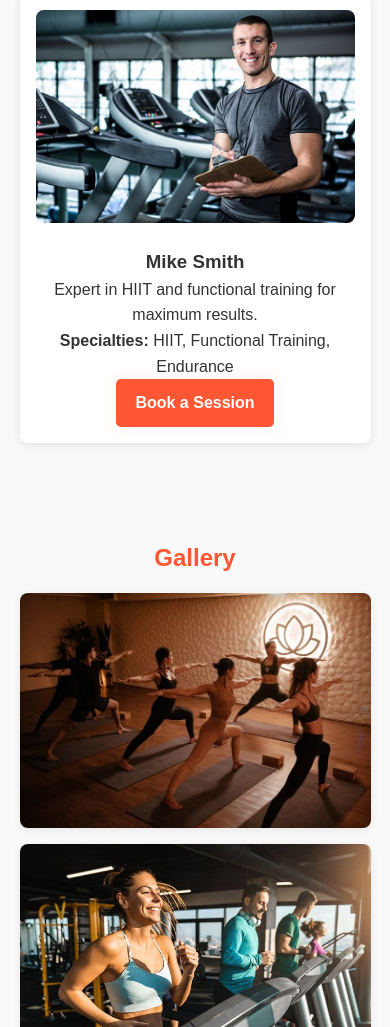
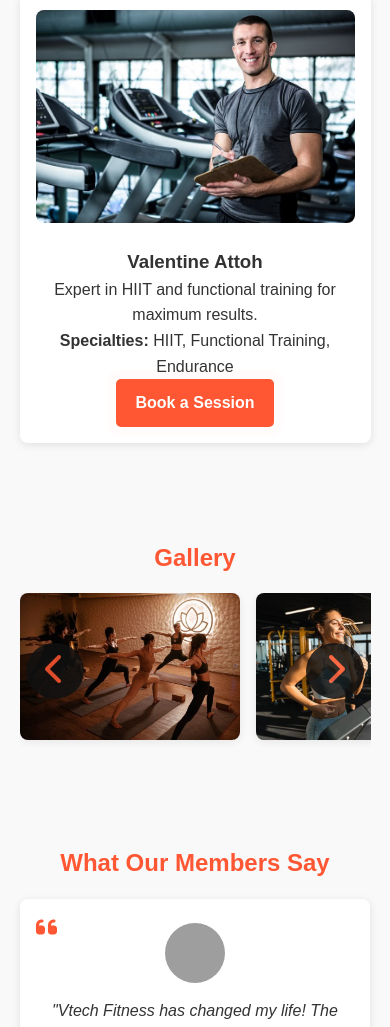
Before and after one commit to Attohval/Gym-Fitness, a plain HTML site: page index.html in a window 390 px wide. Shown: the part 2938-3965 px from the top of the page. Drawn offline with Linux system fonts and the light colour scheme; grey boxes are pictures that could not be loaded.

Commit message:
Updated galary slide for mobile view

```diff
--- a/index.html
+++ b/index.html
@@ -58,6 +58,7 @@
         <a href="#" title="YouTube"><i class="fa-brands fa-square-youtube"></i></a>
     </div>
 
+    <!-- Classes we offer -->
     <section id="classes">
         <h2>Our Classes</h2>
         <div class="grid">
@@ -122,35 +123,40 @@
         </div>
     </section>
 
+    <!-- Meet our trainers  -->
     <section id="trainers">
         <h2>Meet Our Trainers</h2>
         <div class="grid">
             <div class="card">
                 <img src="images/imagesTrainer 1.jpeg" alt="Trainer 1">
-                <h3>John Doe</h3>
+                <h3>Valentine Attoh</h3>
                 <p>Certified personal trainer with 10 years of experience in bodybuilding.</p>
                 <p><strong>Specialties:</strong> Bodybuilding, Nutrition, Weight Loss</p>
                 <a href="#contact" class="btn cta">Book a Session</a>
             </div>
             <div class="card">
                 <img src="images/imagesTrainer 2.jpeg" alt="Trainer 2">
-                <h3>Sarah Lee</h3>
+                <h3>Valentine Attoh</h3>
                 <p>Specialist in yoga and pilates for mind and body balance.</p>
                 <p><strong>Specialties:</strong> Yoga, Pilates, Flexibility</p>
                 <a href="#contact" class="btn cta">Book a Session</a>
             </div>
             <div class="card">
                 <img src="images/imagesTrainer 3.jpeg" alt="Trainer 3">
-                <h3>Mike Smith</h3>
+                <h3>Valentine Attoh</h3>
                 <p>Expert in HIIT and functional training for maximum results.</p>
                 <p><strong>Specialties:</strong> HIIT, Functional Training, Endurance</p>
                 <a href="#contact" class="btn cta">Book a Session</a>
             </div>
         </div>
     </section>
+
+    <!-- Gym gallary -->
     <section id="gallery">
         <h2>Gallery</h2>
-        <div class="gallery">
+        <div class="gallery-slider-wrapper">
+            <button class="gallery-arrow left" aria-label="Scroll left"><i class="fas fa-chevron-left"></i></button>
+            <div class="gallery gallery-slider">
                 <img src="images/Yoga _Class.jpeg" alt="Yoga Class">
                 <img src="images/Cardio_Class.jpeg" alt="Cardio Class">
                 <img src="images/Strength Training.jpeg" alt="Strength Training">
@@ -163,6 +169,8 @@
                 <img src="images/imagesTrainer 1.jpeg" alt="Trainer 1">
                 <img src="images/imagesTrainer 2.jpeg" alt="Trainer 2">
                 <img src="images/imagesTrainer 3.jpeg" alt="Trainer 3">
+            </div>
+            <button class="gallery-arrow right" aria-label="Scroll right"><i class="fas fa-chevron-right"></i></button>
         </div>
     </section>
 
@@ -325,12 +333,12 @@ themeToggle.addEventListener('click', () => {
     const isDark = document.body.classList.contains('dark-mode');
     setTheme(isDark ? 'light' : 'dark');
 });
-// On load, set theme from localStorage or system preference
+// On load, set theme from localStorage or default to light mode
 const savedTheme = localStorage.getItem('theme');
 if (savedTheme) {
     setTheme(savedTheme);
-} else if (window.matchMedia && window.matchMedia('(prefers-color-scheme: dark)').matches) {
-    setTheme('dark');
+} else {
+    setTheme('light');
 }
 
 // Contact form validation and feedback
@@ -352,8 +360,21 @@ function validateForm(event) {
     event.target.reset();
     return false;
 }
+
+// Gallery slider for mobile
+const gallery = document.querySelector('.gallery-slider');
+const leftBtn = document.querySelector('.gallery-arrow.left');
+const rightBtn = document.querySelector('.gallery-arrow.right');
+function scrollGallery(direction) {
+    if (!gallery) return;
+    const scrollAmount = gallery.offsetWidth * 0.7;
+    gallery.scrollBy({ left: direction * scrollAmount, behavior: 'smooth' });
+}
+if (leftBtn && rightBtn && gallery) {
+    leftBtn.addEventListener('click', () => scrollGallery(-1));
+    rightBtn.addEventListener('click', () => scrollGallery(1));
+}
 </script>
-</html>
 
 </body>
 </html>
--- a/style.css
+++ b/style.css
@@ -203,7 +203,6 @@ footer {
     display: grid;
     grid-template-columns: repeat(auto-fit, minmax(180px, 1fr));
     gap: 1rem;
-    /* margin-top: 1.5rem; */
 }
 .gallery img {
     width: 100%;
@@ -213,6 +212,70 @@ footer {
 }
 .gallery img:hover {
     transform: scale(1.07);
+}
+
+/* Gallery slider for mobile */
+.gallery-slider-wrapper {
+    position: relative;
+    width: 100%;
+    margin: 0 auto;
+    display: flex;
+    align-items: center;
+    justify-content: center;
+}
+.gallery-slider {
+    width: 100%;
+    overflow-x: auto;
+    display: flex;
+    gap: 1rem;
+    scroll-behavior: smooth;
+    -webkit-overflow-scrolling: touch;
+}
+.gallery-slider img {
+    flex: 0 0 auto;
+    width: 220px;
+    max-width: 80vw;
+}
+.gallery-arrow {
+    display: none;
+    position: absolute;
+    top: 50%;
+    transform: translateY(-50%);
+    background: var(--header-bg);
+    color: var(--accent);
+    border: none;
+    font-size: 2rem;
+    z-index: 2;
+    padding: 0.3em 0.6em;
+    border-radius: 50%;
+    cursor: pointer;
+    opacity: 0.85;
+    transition: background 0.2s, color 0.2s;
+}
+.gallery-arrow.left {
+    left: 0.2em;
+}
+.gallery-arrow.right {
+    right: 0.2em;
+}
+
+@media (max-width: 768px) {
+    .gallery {
+        display: block;
+    }
+    .gallery-slider {
+        display: flex;
+        overflow-x: auto;
+        gap: 1rem;
+        padding-bottom: 0.5rem;
+    }
+    .gallery-slider img {
+        width: 220px;
+        max-width: 80vw;
+    }
+    .gallery-arrow {
+        display: block;
+    }
 }
 
 /* Testimonials */
```
Lines whose indentation alone changed are shown as unchanged.
